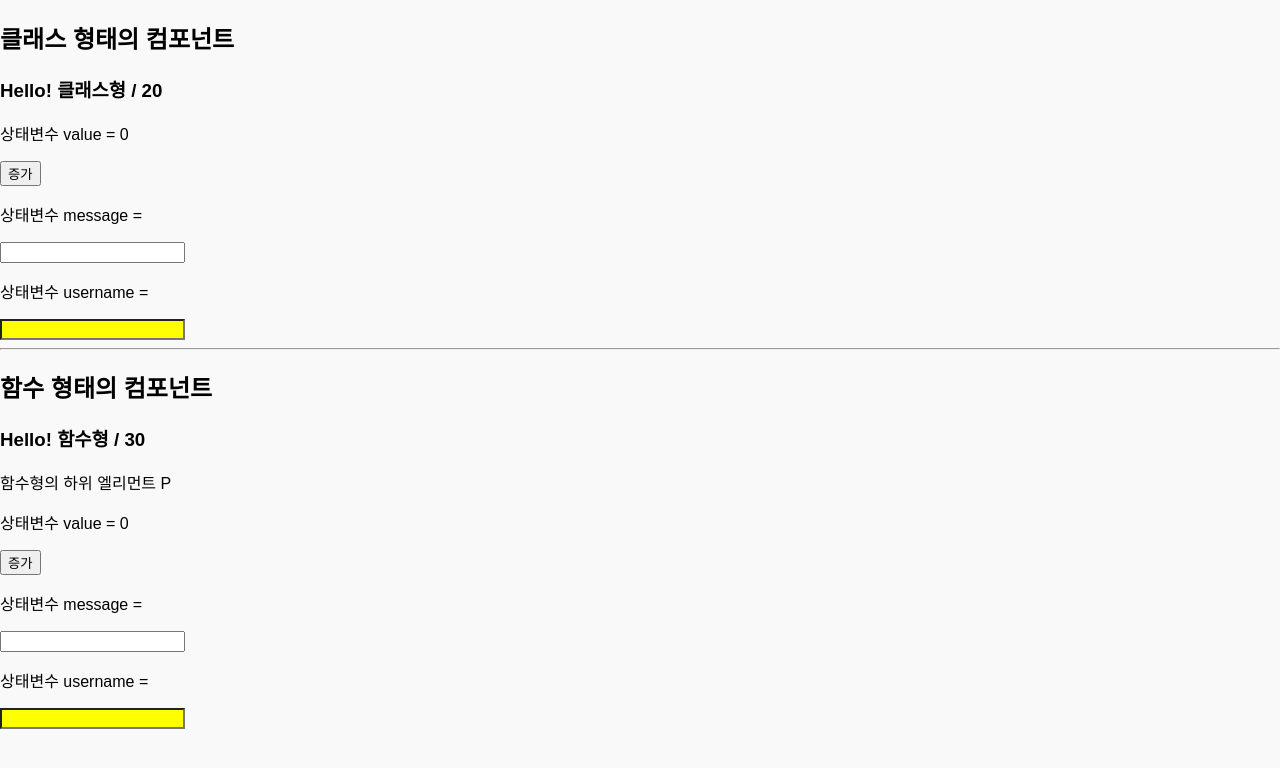
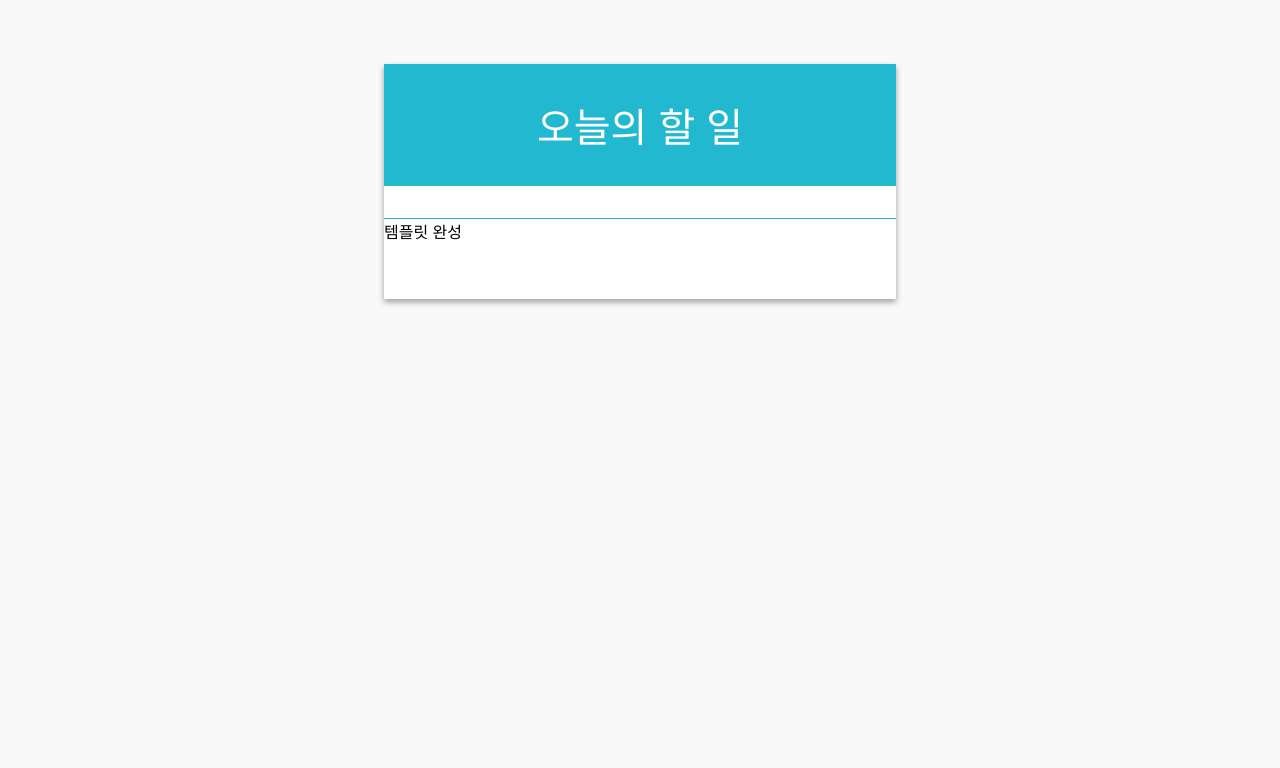
Before and after one commit to dong279/Html_Css_Javascript_ECMAScript_Project, a React (Vite) app in the folder todolist_react/: page / in a window 1280 px wide. Shown: the top 768 px of the page. Built offline with nearby package versions, Linux system fonts and the light colour scheme.

Commit message:
App.jsx update

```diff
--- a/todolist_react/src/App.jsx
+++ b/todolist_react/src/App.jsx
@@ -1,15 +1,10 @@
 import "./App.css";
-import MyComponent from "./components/MyComponent";
-import MyComponentFunc from "./components/MyComponentFunc";
+import TodoListTemplate from "./components/TodoListTemplate";
 
 function App() {
   return (
     <>
-      <MyComponent name="클래스형" age={20} />
-      <hr />
-      <MyComponentFunc name="함수형" age={30}>
-        <p>함수형의 하위 엘리먼트 P</p>
-      </MyComponentFunc>
+      <TodoListTemplate>템플릿 완성</TodoListTemplate>
     </>
   );
 }
```
